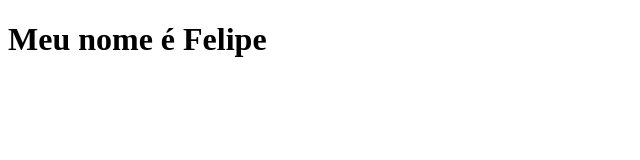
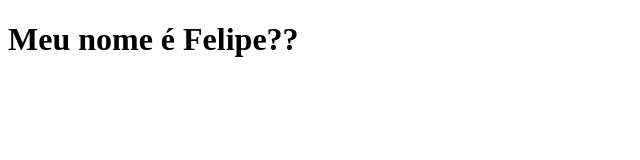
Before and after one commit to flp-cmd/first-github, a plain HTML site: page index.html in a window 1280 px wide. Shown: the full height of the page, 0-640 px from the left. Drawn offline with Linux system fonts and the light colour scheme.

Commit message:
interrogação

```diff
--- a/index.html
+++ b/index.html
@@ -7,6 +7,6 @@
     <title>Document</title>
 </head>
 <body>
-    <h1> Meu nome é Felipe </h1>
+    <h1> Meu nome é Felipe?? </h1>
 </body>
 </html>
```
